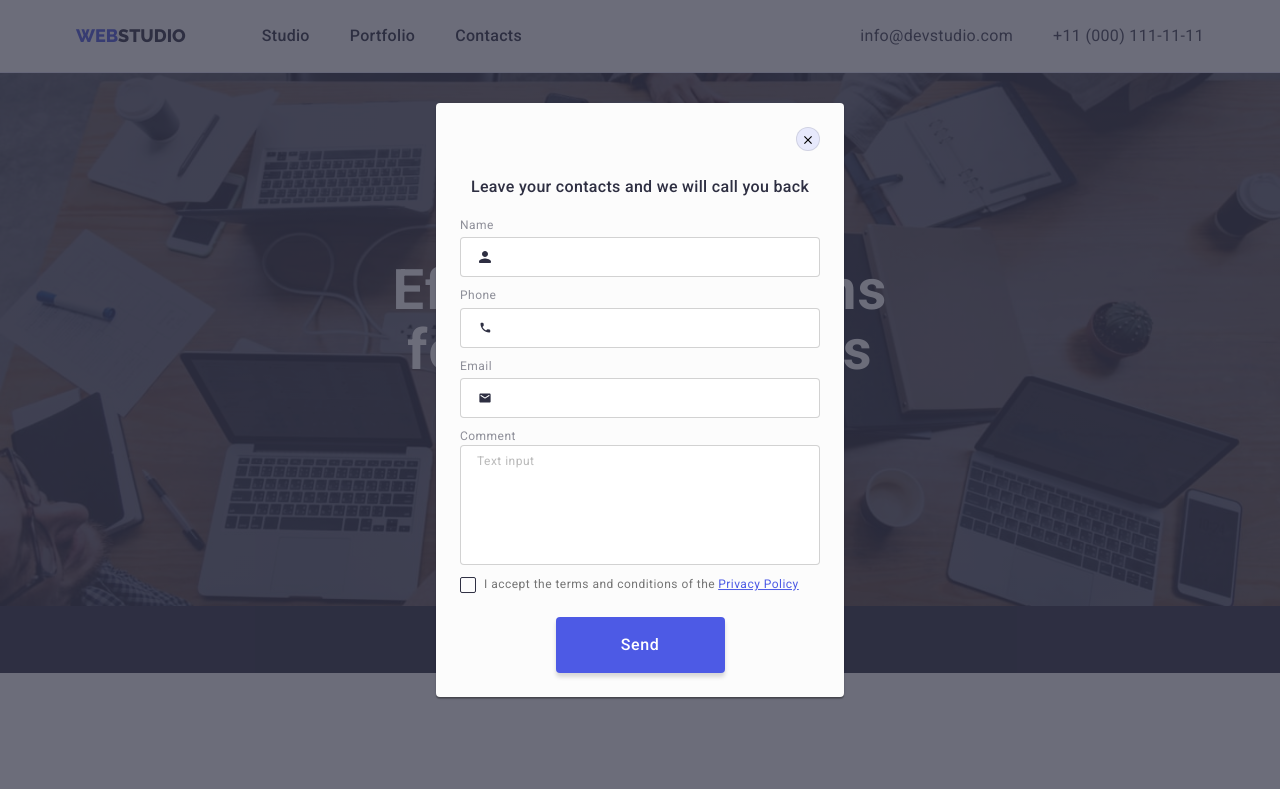
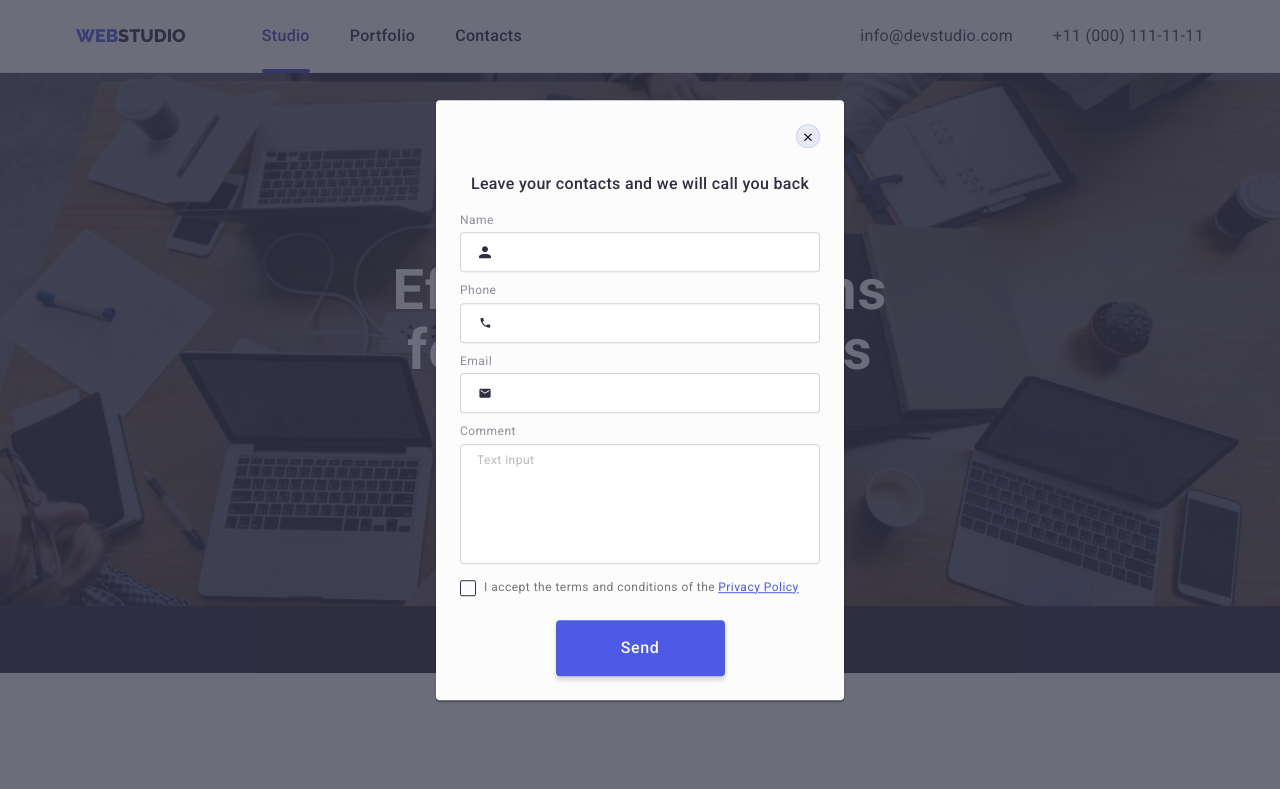
Before and after one commit to elisbet017/goit-markup-hw-06, a plain HTML site: page studio.html in a window 1280 px wide. Both pictures are taken after a click on the button "Order Service". Shown: the top 789 px of the page. Drawn offline with nearby package versions, Linux system fonts and the light colour scheme.

Commit message:
Fix modal

```diff
--- a/css/styles.css
+++ b/css/styles.css
@@ -604,7 +604,6 @@ img {
   margin-left: 80px;
 }
 
-
 .footer-form {
   display: flex;
   margin-top: 16px;
@@ -704,7 +703,7 @@ img {
   transform: translate(-50%, -50%);
   width: 408px;
   min-height: 576px;
-  padding: 24px;
+  padding: 72px 24px 24px;
   background-color: #fcfcfc;
   box-shadow: 0px 1px 1px rgba(0, 0, 0, 0.14), 0px 1px 3px rgba(0, 0, 0, 0.12),
     0px 2px 1px rgba(0, 0, 0, 0.2);
@@ -712,13 +711,15 @@ img {
 }
 
 .modal-close {
+  position: absolute;
+  top: 24px;
+  right: 24px;
   width: 24px;
   height: 24px;
   background-color: var(--accent-color);
   border: 1px solid rgba(0, 0, 0, 0.1);
   border-radius: 50%;
   display: block;
-  margin-left: auto;
   cursor: pointer;
   transition: background-color 250ms cubic-bezier(0.4, 0, 0.2, 1),
     border 250ms cubic-bezier(0.4, 0, 0.2, 1);
@@ -743,12 +744,11 @@ img {
   text-align: center;
   letter-spacing: 0.02em;
   color: var(--dark-color);
-  margin-top: 24px;
   text-align: center;
 }
 
 .modal-form {
-  margin-top: 16px;
+  margin-top: 14px;
 }
 
 .modal-input:focus {
@@ -761,6 +761,10 @@ img {
 
 .modal-field + .modal-field {
   margin-top: 8px;
+}
+
+.modal-policy {
+  margin-top: 16px;
 }
 
 .modal-label {
@@ -809,6 +813,7 @@ img {
 }
 
 .comment {
+  display: block;
   height: 120px;
   padding: 8px 16px;
   resize: none;
@@ -859,6 +864,7 @@ img {
   width: 100%;
   display: flex;
   justify-content: center;
+  margin-top: 24px;
 }
 
 .modal-btn {
@@ -874,6 +880,5 @@ img {
   line-height: 1.5;
   letter-spacing: 0.04em;
   color: #ffffff;
-  margin-top: 24px;
   cursor: pointer;
 }
--- a/studio.html
+++ b/studio.html
@@ -30,8 +30,8 @@
             >Web<span class="logo-color-header">Studio</span></a
           >
           <ul class="site-nav-list list">
-            <li class="site-nav-item">
-              <a class="site-nav-link link" href="./studio.html">Studio</a>
+            <li class="site-nav-item active-link">
+              <a class="site-nav-link link active" href="./studio.html">Studio</a>
             </li>
             <li class="site-nav-item">
               <a class="site-nav-link link" href="./portfolio.html"
@@ -520,13 +520,13 @@
           <div class="modal-field">
             <label for="user-comment" class="modal-label">Comment</label>
             <textarea
-              class="modal-input comment"
+              class="modal-input comment input-wrap"
               name="user-comment"
               id="user-comment"
               placeholder="Text input"
             ></textarea>
           </div>
-          <div class="modal-field">
+          <div class="modal-policy">
             <input
               type="checkbox"
               id="policy"
```
